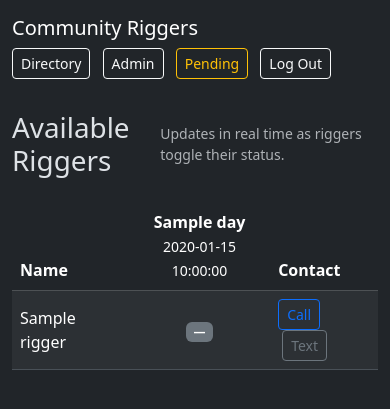
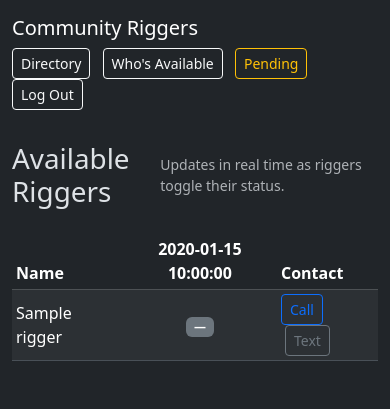
Before and after one commit to dkmkelley/community-riggers, a Flask app: template templates/admin_availability.html in a window 390 px wide. Shown: the top 409 px of the page. Run offline with Flask 3, Linux system fonts and the light colour scheme; the visitor is signed in with stand-in values (Sample User, id 1); the template is opened without the code that fills it: most values are stand-ins (such as "Sample title", 1, 10 or a date in 2020).

Commit message:
Removed day labels from availability table and changed to smaller font to accomodate mobile phone screens. Renamed ADMIN button on navbar to Who's Available

```diff
--- a/app.py
+++ b/app.py
@@ -220,14 +220,7 @@ def admin_availability():
     days = []
     for i in range(5):
         d = date.today() + timedelta(days=i)
-        if i == 0:
-            label = "Today"
-        elif i == 1:
-            label = "Tomorrow"
-        else:
-            label = d.strftime("%A")
         days.append({
-            "label": label,
             "date_str": d.strftime("%b %d")
         })
 
--- a/templates/admin_availability.html
+++ b/templates/admin_availability.html
@@ -10,17 +10,15 @@
 
 {% if riggers %}
 <div class="table-responsive">
-    <table class="table table-striped table-hover align-middle">
+    <table class="table table-striped table-hover align-middle table-sm">
         <thead class="table-dark">
             <tr>
                 <th>Name</th>
 
                 {% for day in days %}
-                <th class="text-center">
-                    {{ day.label }}<br>
-                    <small class="fw-normal">{{ day.date_str }}</small>
-                </th>
+                <th class="text-center">{{ day.date_str }}</th>
                 {% endfor %}
+
                 <th>Contact</th>
             </tr>
         </thead>
--- a/templates/base.html
+++ b/templates/base.html
@@ -14,7 +14,7 @@
             <div>
                 {% if current_user %}
                     <a class="btn btn-outline-light btn-sm me-2" href="/riggers">Directory</a>
-                    <a class="btn btn-outline-light btn-sm me-2" href="/admin/availability">Admin</a>
+                    <a class="btn btn-outline-light btn-sm me-2" href="/admin/availability">Who's Available</a>
                     <a class="btn btn-outline-warning btn-sm me-2" href="/admin/pending">Pending</a>
                     <a class="btn btn-outline-light btn-sm" href="/logout">Log Out</a>
                 {% endif %}
```
